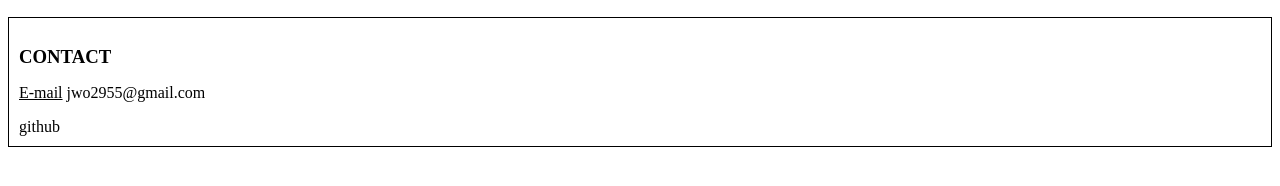
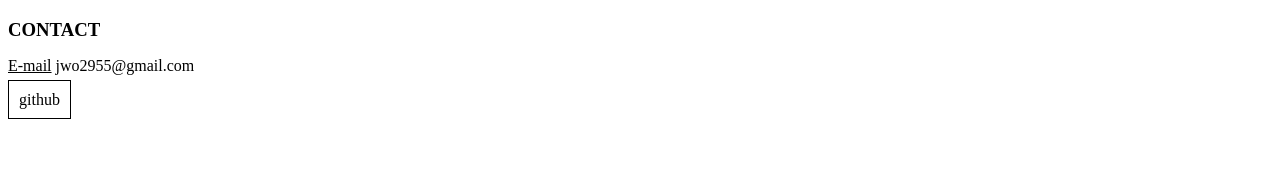
Before and after one commit to jwo29/study-web, a plain HTML site: page info.html in a window 1280 px wide. Shown: the part 556-742 px from the top of the page. Drawn offline with nearby package versions, Linux system fonts and the light colour scheme.

Commit message:
Add files via upload

```diff
--- a/CSS/style.css
+++ b/CSS/style.css
@@ -2,7 +2,7 @@ a{
     text-decoration: none;
     color: black;
 }
-#contact{
+#site{
     border: 1px solid black;
     padding: 10px;
 }
```
